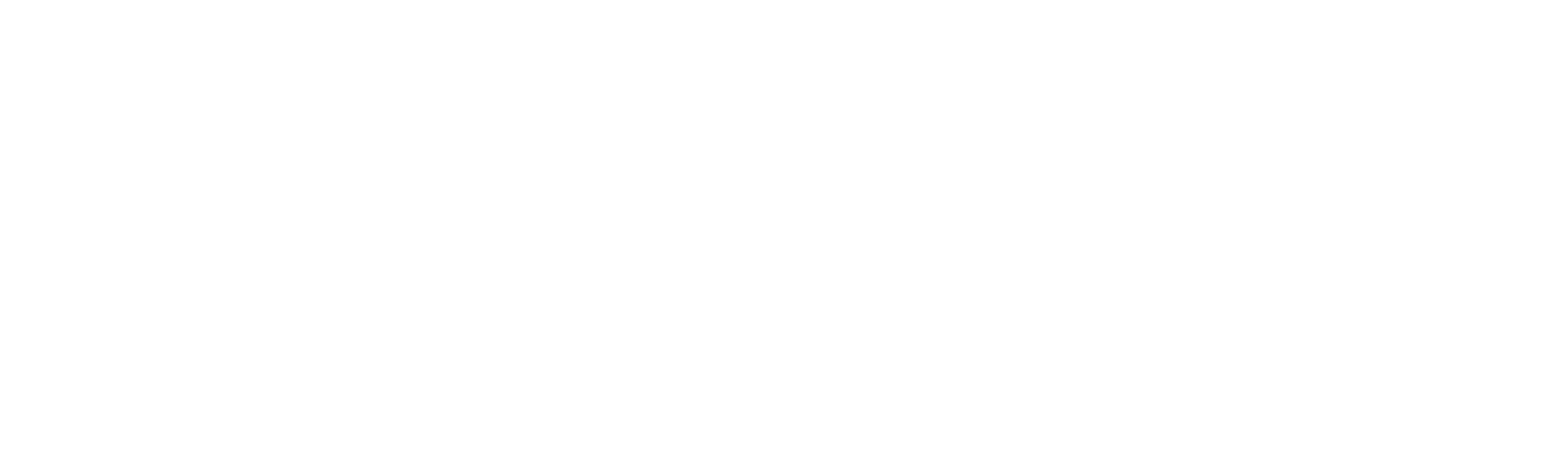
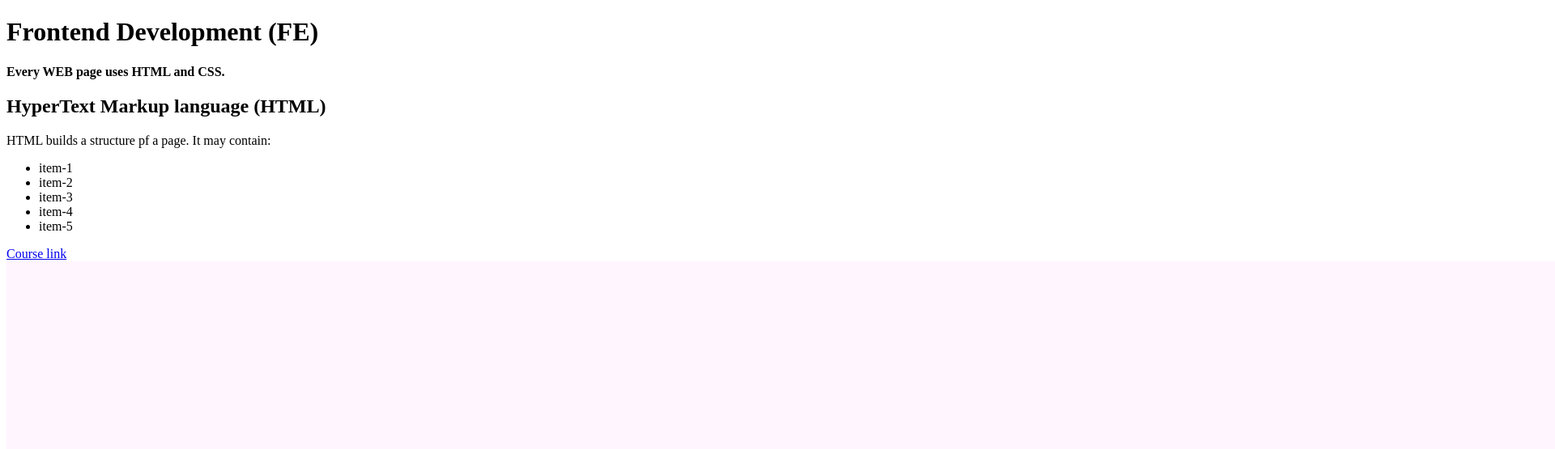
Before and after one commit to DemianZolotukhin/JsAdvancedBucket, a plain HTML site: page index.html in a window 1280 px wide. Shown: the top 555 px of the page at 81% size, 1920 px wide, since content can reach past the window. Drawn offline with Linux system fonts and the light colour scheme.

Commit message:
HTML is boring

```diff
--- a/index.html
+++ b/index.html
@@ -1,13 +1,36 @@
 <!DOCTYPE html>
 <html lang="en">
-    <head>
+
+<head lang="en">
     <meta charset="UTF-8">
     <meta http-equiv="X-UA-Compatible" content="IE=edge">
     <meta name="viewport" content="width=device-width, initial-scale=1.0">
-        <title>Document</title>
+    <title>New project practice</title>
+    <link rel="icon" href="5785846_9288.jpg">
     <script src="js.js"></script>
 </head>
+
 <body>
+    <h1>Frontend Development (FE)</h1>
+    <p><strong>Every WEB page uses HTML and CSS.</strong></p>
+
+    <h2>HyperText Markup language (HTML)</h2>
+    <p>HTML builds a structure pf a page. It may contain:</p>
+    <ul>
+        <li>item-1</li>
+        <li>item-2</li>
+        <li>item-3</li>
+        <li>item-4</li>
+        <li>item-5</li>
+    </ul>
+
+
+    <a href="https://mate.academy/en">Course link</a>
+    <a href="https://mate.academy/en" target="_blank">
+        <img src="7-reasons-you-ll-be-glad-you-learned-HTML.webp" alt="HTML logo">
+    </a>
+
 
 </body>
+
 </html>
```
Also changed, not shown: 5785846_9288.jpg (added), 7-reasons-you-ll-be-glad-you-learned-HTML.webp (added). Lines whose indentation alone changed are shown as unchanged.
